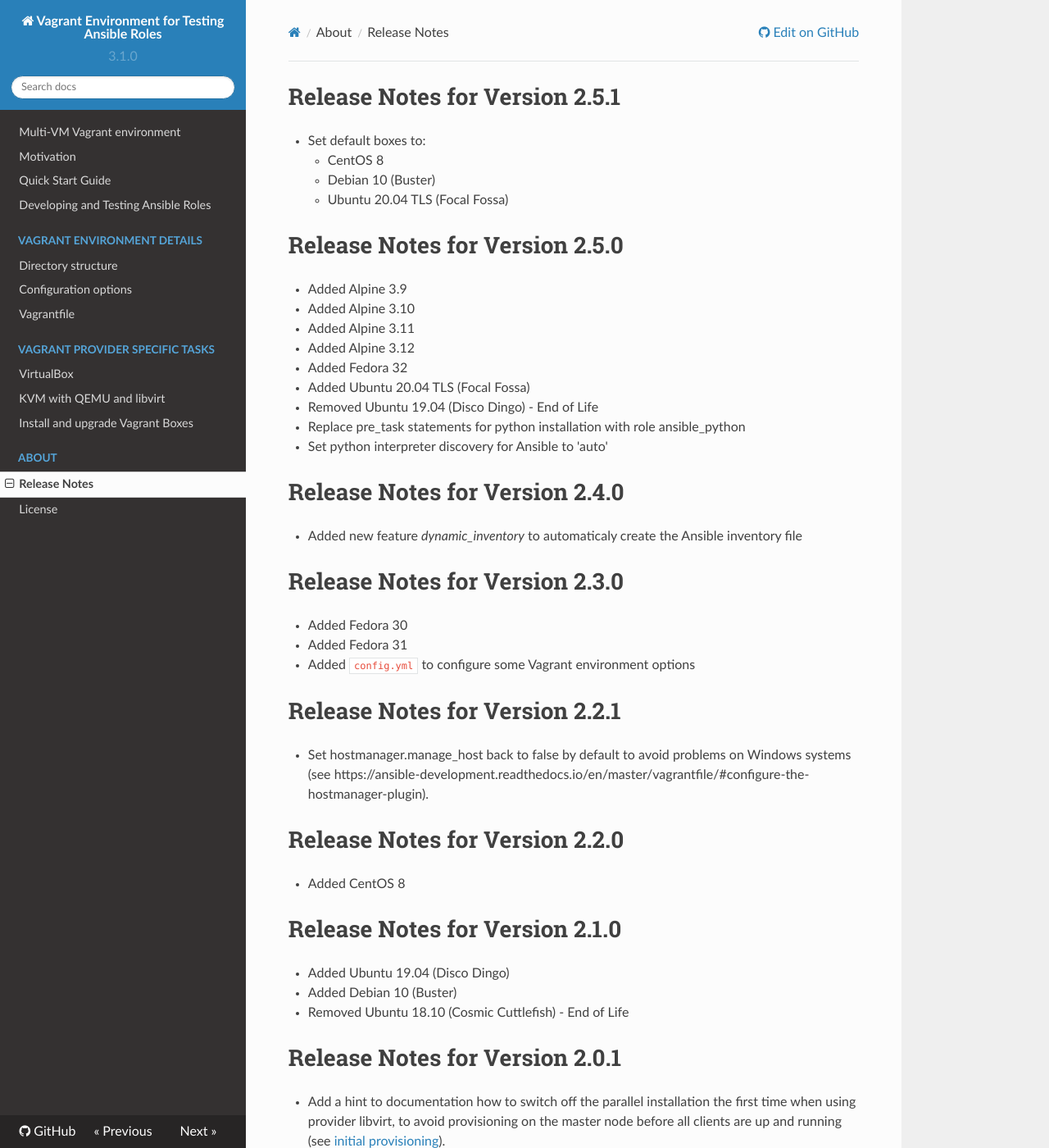
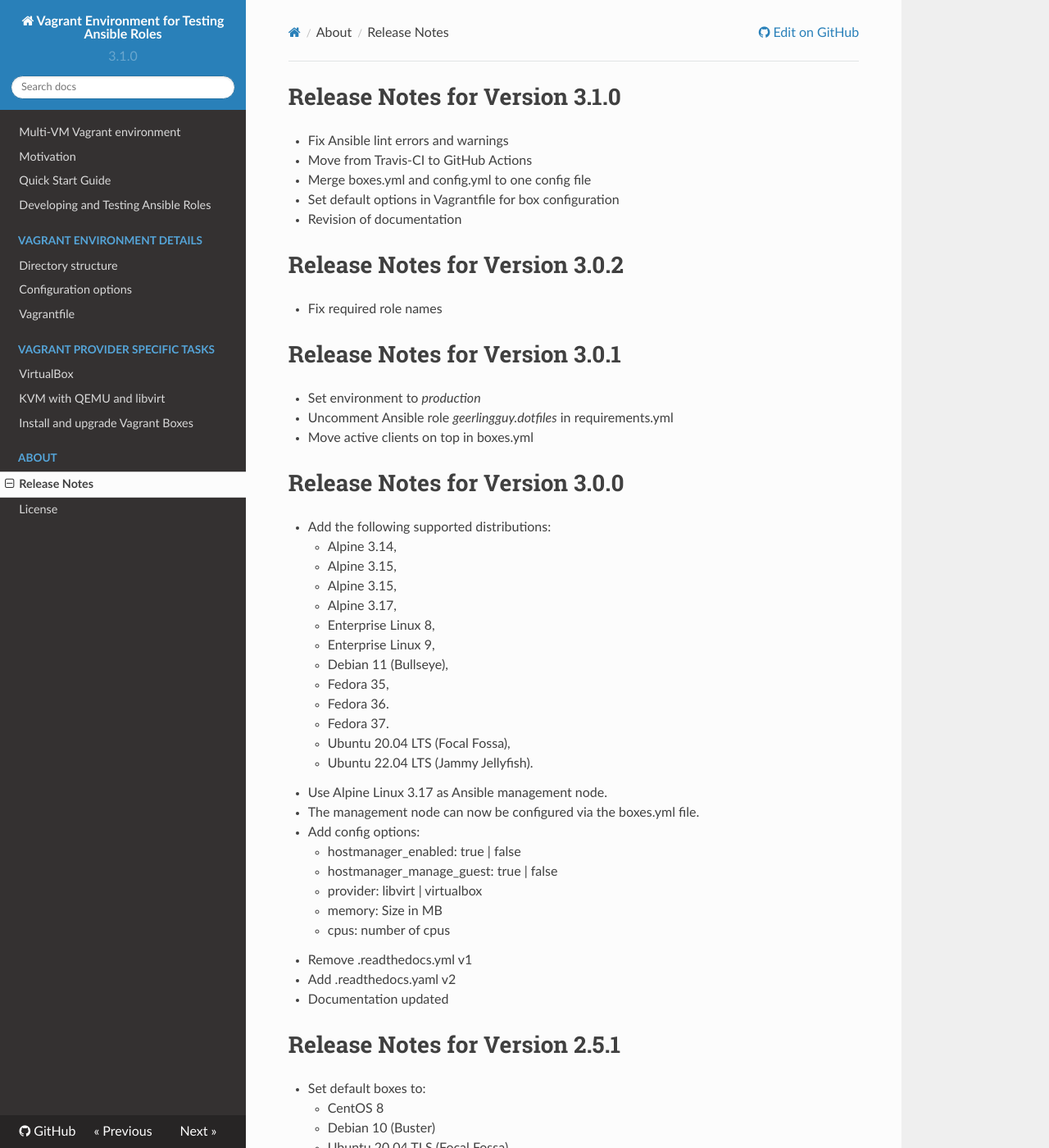
Before and after one commit to coglinev3/ansible-development, an MkDocs documentation site: the page built from docs/release_notes.md, in a window 1280 px wide and 1400 px high. Shown: the whole window at 82% size. Built offline with MkDocs 1.6.1, drawn with Linux system fonts in a browser that asks for light colours; nearby versions of some CDN libraries; a script that is not in the unit is left out.

Commit message:
Add release notes

```diff
--- a/docs/release_notes.md
+++ b/docs/release_notes.md
@@ -1,3 +1,48 @@
+# Release Notes for Version 3.1.0
+
+  * Fix Ansible lint errors and warnings
+  * Move from Travis-CI to GitHub Actions
+  * Merge boxes.yml and config.yml to one config file
+  * Set default options in Vagrantfile for box configuration
+  * Revision of documentation
+
+# Release Notes for Version 3.0.2
+
+  * Fix required role names
+
+# Release Notes for Version 3.0.1
+
+  * Set environment to *production*
+  * Uncomment Ansible role *geerlingguy.dotfiles* in requirements.yml
+  * Move active clients on top in boxes.yml
+
+# Release Notes for Version 3.0.0
+
+  * Add the following supported distributions:
+    * Alpine 3.14,
+    * Alpine 3.15,
+    * Alpine 3.15,
+    * Alpine 3.17,
+    * Enterprise Linux 8,
+    * Enterprise Linux 9,
+    * Debian 11 (Bullseye),
+    * Fedora 35,
+    * Fedora 36.
+    * Fedora 37.
+    * Ubuntu 20.04 LTS (Focal Fossa),
+    * Ubuntu 22.04 LTS (Jammy Jellyfish).
+  * Use Alpine Linux 3.17 as Ansible management node.
+  * The management node can now be configured via the boxes.yml file.
+  * Add config options:
+    * hostmanager_enabled: true | false
+    * hostmanager_manage_guest: true | false
+    * provider: libvirt | virtualbox
+    * memory: Size in MB
+    * cpus: number of cpus
+  * Remove .readthedocs.yml v1
+  * Add .readthedocs.yaml v2
+  * Documentation updated
+
 # Release Notes for Version 2.5.1
 
   * Set default boxes to:
```
